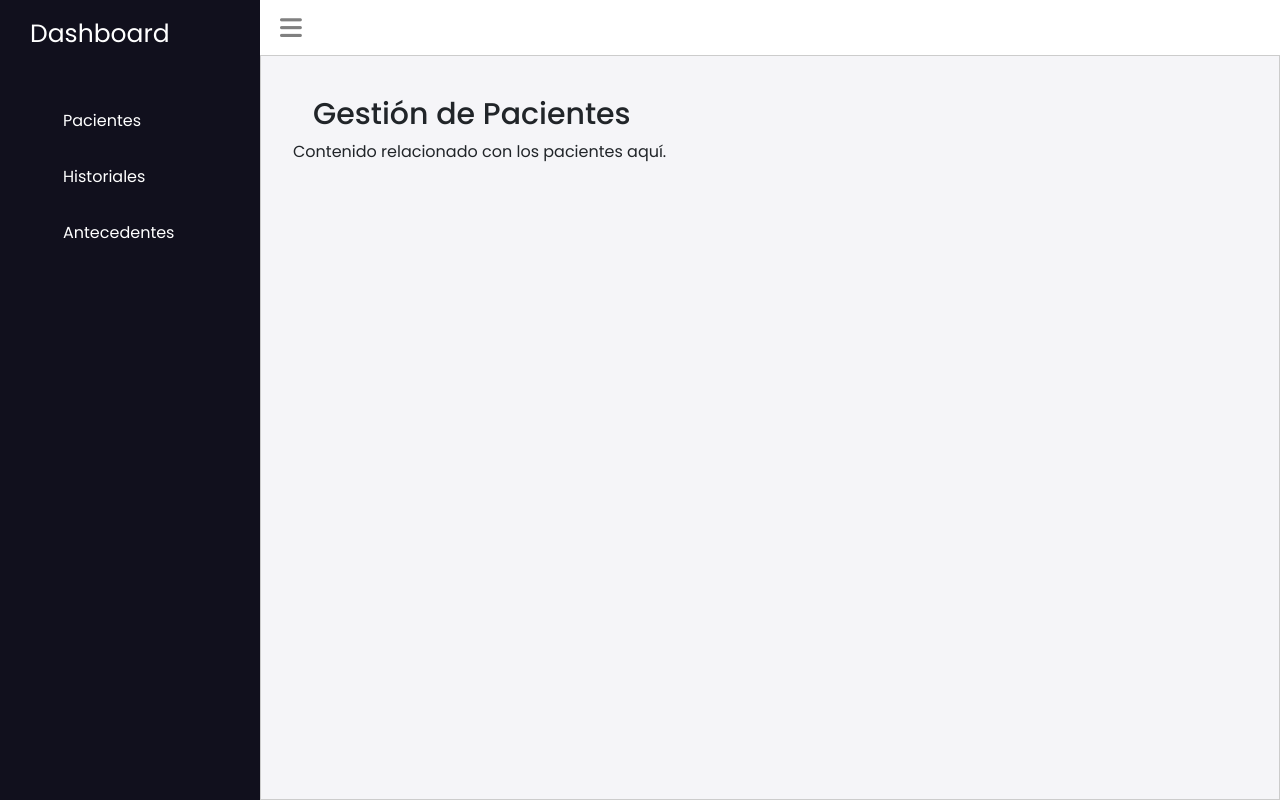
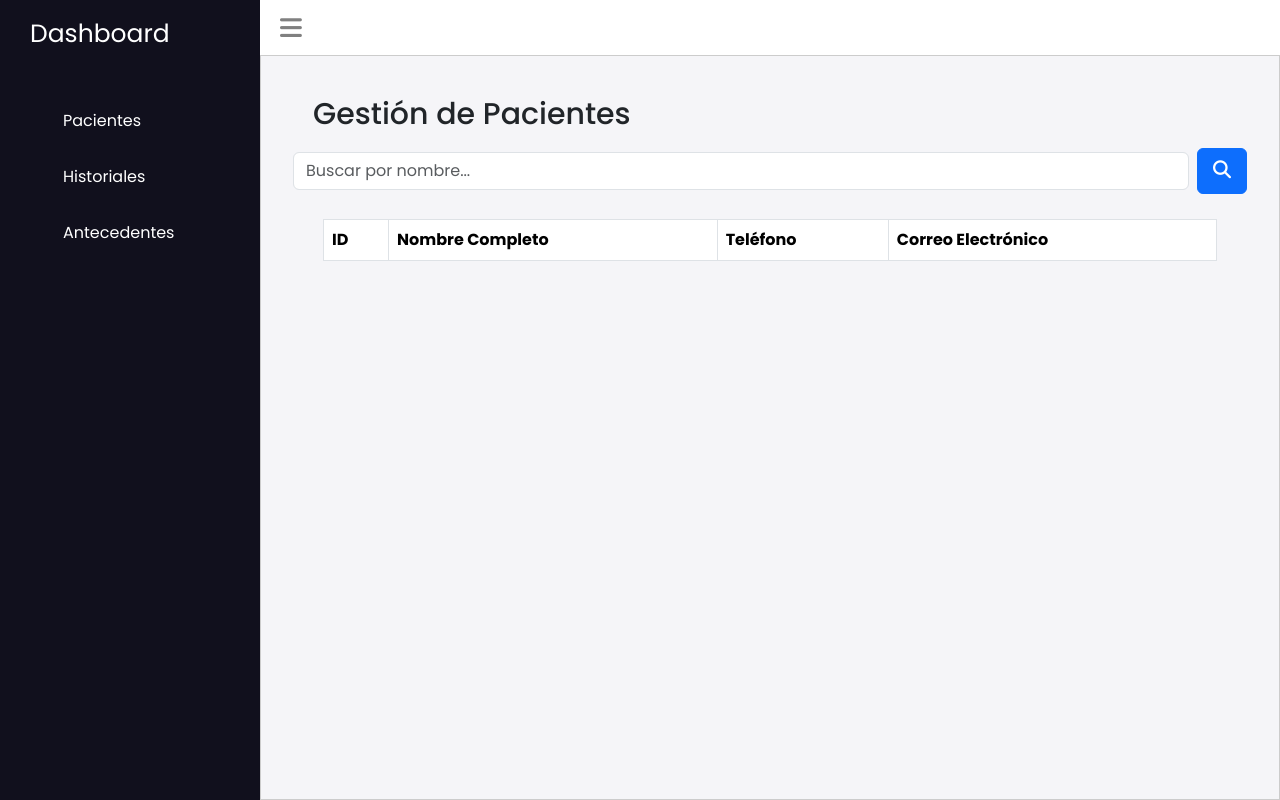
Before and after one commit to Rodrigo459-tl/Alcantara, a PHP site: page /pages/dashboard.php in a window 1280 px wide. Run offline with PHP 8.4, Linux system fonts and the light colour scheme; tables that the repository leaves empty hold one stand-in row (values such as "Sample post"); lists and menus that the app fills with data are empty.

Commit message:
Metodo de busqueda terminado

```diff
--- a/Pagina/pages/Conexion/Tabla_paciente.php
+++ b/Pagina/pages/Conexion/Tabla_paciente.php
@@ -4,7 +4,7 @@
 class Tabla_paciente
 {
     private $connect;
-    //private $table = "paciente;";
+    private $table = "paciente;";
     private $primary_key = "idPaciente";
 
     public function __construct()
@@ -45,4 +45,33 @@
             return array();
         }
     }
+
+    public function buscarPaciente($name)
+    {
+        $sql = "SELECT idPaciente, concat(p.Nombre,' ',p.AP,' ',p.AM) as NombreCompleto, Telefono, u.Correo_Electronico as Correo
+        FROM paciente p JOIN usuarios u ON u.idUsuario = p.idUsuario
+        where Nombre = :name;";
+
+        try {
+            //Preparate the query
+            $stmt = $this->connect->prepare($sql);
+
+            //Bind parameters to sql
+            $stmt->bindValue("name", $name);
+
+            //specific fetch mode before calling fetch
+            $stmt->setFetchMode(PDO::FETCH_OBJ);
+
+            //Ejecute the query
+            $stmt->execute();
+
+            //return
+            $user = $stmt->fetch();
+
+            return $user ?: [];
+        } catch (Exception $e) {
+            echo "Error" . $e->getMessage() . "";
+            return array();
+        }
+    }
 }
--- a/Pagina/pages/dashboard.php
+++ b/Pagina/pages/dashboard.php
@@ -1,3 +1,13 @@
+<?php
+require_once("./Conexion/Tabla_paciente.php");
+
+//Instancia modelo
+$Tabla_paciente = new Tabla_paciente();
+$data = $Tabla_paciente->buscarPaciente("Carlos");
+
+//print_r($data);
+?>
+
 <!DOCTYPE html>
 <html lang="en">
 
@@ -100,9 +110,30 @@
   <div class="main content scrollable-div">
     <div class="row w-100">
       <div class="col-lg-12"> <!--Columna principal-->
+
         <div id="pacientes" class="section active">
           <h2>Gestión de Pacientes</h2>
-          <p>Contenido relacionado con los pacientes aquí.</p>
+          <div class="search-container mt-3 mb-3 d-flex">
+            <input type="text" id="searchInput" class="form-control" placeholder="Buscar por nombre...">
+            <button id="searchButton" class="btn btn-primary ms-2">
+              <i class="fa fa-search"></i> <!-- Ícono de lupa de Font Awesome -->
+            </button>
+          </div>
+          <div class="card-content">
+            <table id="pacientesTable" class="table table-bordered">
+              <thead>
+                <tr>
+                  <th>ID</th>
+                  <th>Nombre Completo</th>
+                  <th>Teléfono</th>
+                  <th>Correo Electrónico</th>
+                </tr>
+              </thead>
+              <tbody>
+                <!-- Datos serán llenados dinámicamente desde la base de datos -->
+              </tbody>
+            </table>
+          </div>
         </div>
 
         <div id="historiales" class="section">
@@ -346,6 +377,58 @@
 
   <script src="script.js"></script>
   <script src="https://cdn.jsdelivr.net/npm/bootstrap@5.3.3/dist/js/bootstrap.bundle.min.js"></script>
+  <script>
+    document
+      .getElementById("searchButton")
+      .addEventListener("click", fetchPacientes);
+
+    function fetchPacientes() {
+      const searchValue = document.getElementById("searchInput").value.trim();
+
+      if (!searchValue) {
+        alert("Por favor, ingresa un nombre.");
+        return;
+      }
+
+      // Crear objeto FormData para enviar datos al servidor
+      const formData = new FormData();
+      formData.append("name", searchValue);
+
+      // Realizar la solicitud AJAX
+      fetch("./Conexion/buscar_paciente.php", {
+        method: "POST",
+        body: formData,
+      })
+        .then((response) => response.json()) // Convertir la respuesta en JSON
+        .then((data) => {
+          mostrarResultados(data); // Llamar a la función para mostrar los resultados
+        })
+        .catch((error) => {
+          console.error("Error al obtener los datos:", error);
+        });
+    }
+
+    function mostrarResultados(paciente) {
+      const tbody = document.querySelector("#pacientesTable tbody");
+      tbody.innerHTML = ""; // Limpiar la tabla
+
+      if (!paciente.idPaciente) {
+        tbody.innerHTML =
+          '<tr><td colspan="4" class="text-center">No se encontraron resultados.</td></tr>';
+        return;
+      }
+
+      // Crear una fila con los datos recibidos
+      const row = document.createElement("tr");
+      row.innerHTML = `
+      <td>${paciente.idPaciente}</td>
+      <td>${paciente.NombreCompleto}</td>
+      <td>${paciente.Telefono}</td>
+      <td>${paciente.Correo ? paciente.Correo : "N/A"}</td>
+      `;
+      tbody.appendChild(row);
+    }
+  </script>
 </body>
 
 </html>
--- a/Pagina/pages/script.js
+++ b/Pagina/pages/script.js
@@ -48,3 +48,5 @@
 });
 
 console.log(menuItems, subMenuTitles);
+
+//--------------------------------------------------Scrips de prueba-----------------------------
--- a/Pagina/pages/style.css
+++ b/Pagina/pages/style.css
@@ -194,3 +194,22 @@
 .card-content {
   margin: 25px 30px 25px 30px;
 }
+
+/* Scripts temporales */
+
+/* Contenedor de la barra de búsqueda */
+.search-container {
+  display: flex;
+  align-items: center;
+}
+
+/* Botón de búsqueda */
+#searchButton {
+  padding: 10px 15px;
+  font-size: 16px;
+}
+
+/* Ícono de lupa */
+#searchButton i {
+  font-size: 18px;
+}
--- a/Pagina/sql/consultas.sql
+++ b/Pagina/sql/consultas.sql
@@ -11,3 +11,9 @@
     JOIN paciente p ON c.idTratamiento = t.idTratamiento
     AND t.idPaciente = p.idPaciente
 WHERE c.idCita = 1;
+----Datos de paciente recolectando correo de usuarios
+SELECT concat(p.Nombre, ' ', p.AP, ' ', p.AM) as NombreCompleto,
+    u.Correo_Electronico as Email
+FROM paciente p
+    JOIN usuarios u ON u.idUsuario = p.idUsuario
+where Nombre = 'carlos';
```
Also changed, not shown: Pagina/pages/Conexion/buscar_paciente.php (added, +29 -0 lines), Pagina/sql/ingresoDatos.sql (+6 -3 lines).
